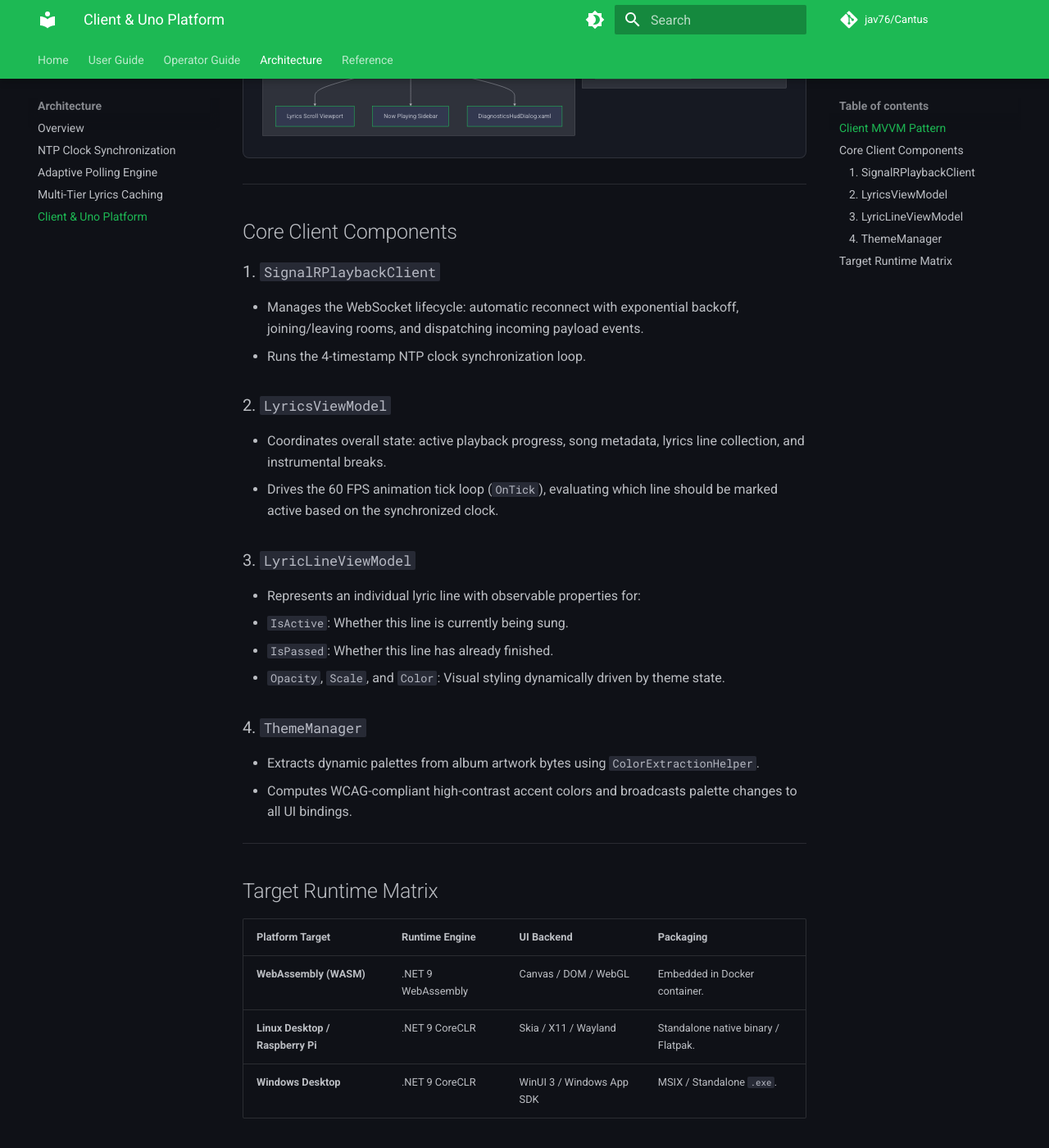
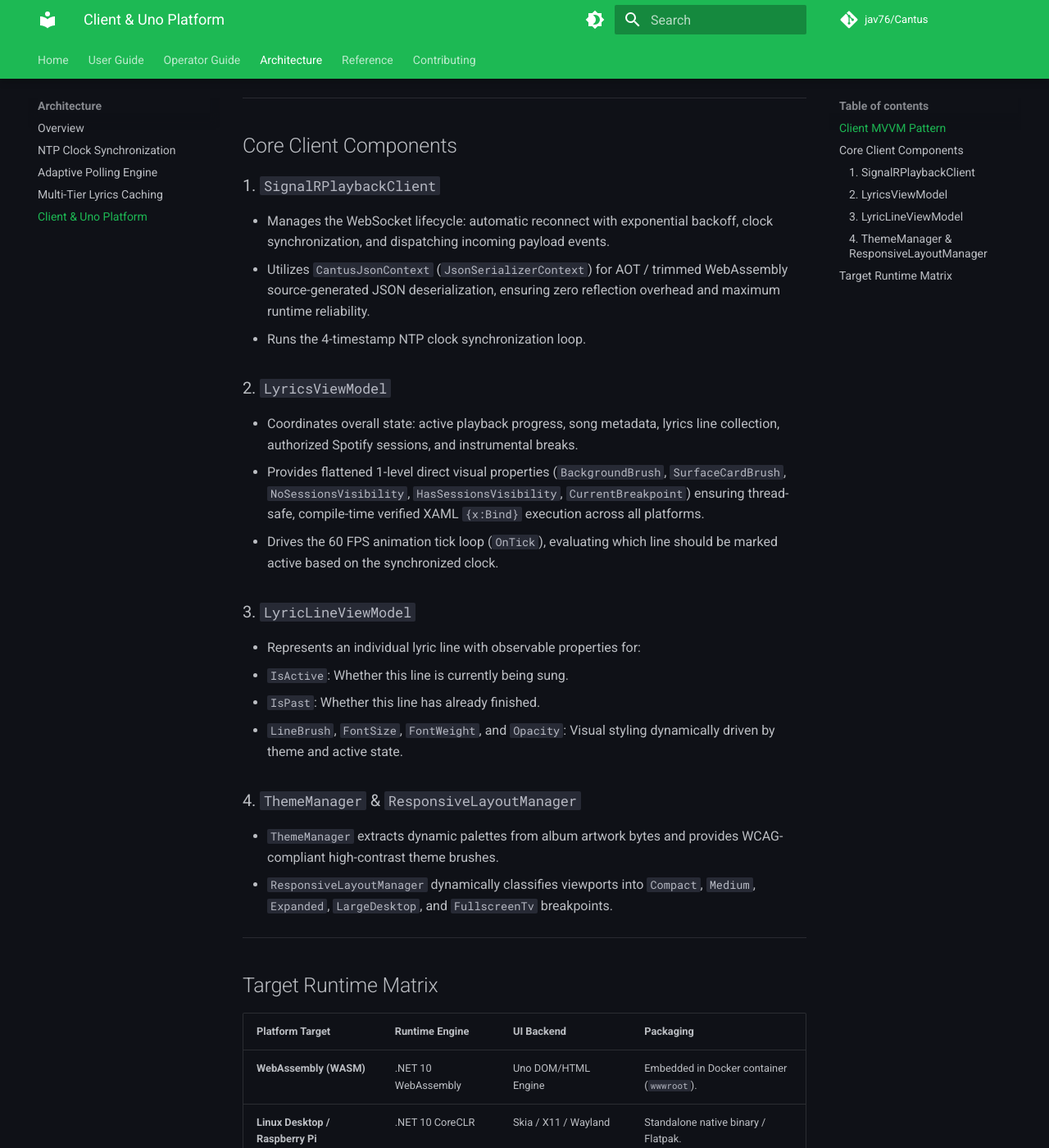
Before and after one commit to jav76/Cantus, an MkDocs documentation site: the page built from docs/architecture/client-uno.md, in a window 1280 px wide and 1400 px high, scrolled down 627 px. Shown: the whole window at 82% size. Built offline with MkDocs 1.6.1 and Material for MkDocs 9.7.7, drawn with Linux system fonts in a browser that asks for light colours; comment, search, counter and statistics services are not loaded.

````diff
--- a/docs/architecture/client-uno.md
+++ b/docs/architecture/client-uno.md
@@ -12,28 +12,34 @@ The client architecture cleanly isolates presentation logic from real-time netwo
 flowchart TD
     subgraph Network Layer
         SignalR[SignalRPlaybackClient]
+        Context[CantusJsonContext Source Generator]
+        SignalR -.-> Context
     end
 
     subgraph MVVM ViewModels
         LVM[LyricsViewModel]
         LLVM[LyricLineViewModel Collection]
         Theme[ThemeManager]
+        Layout[ResponsiveLayoutManager]
         LVM --> LLVM
         LVM --> Theme
+        LVM --> Layout
     end
 
     subgraph XAML Views
         MainView[MainPage.xaml]
-        LyricsList[Lyrics Scroll Viewport]
-        NowPlaying[Now Playing Sidebar]
-        DiagHud[DiagnosticsHudDialog.xaml]
-        MainView --> LyricsList
-        MainView --> NowPlaying
-        MainView --> DiagHud
+        Header[AdaptiveHeaderBar.xaml]
+        TrackCard[AdaptiveTrackCard.xaml]
+        LyricsStage[LyricsStageView.xaml]
+        MobileSettings[MobileSettingsView.xaml]
+        MainView --> Header
+        MainView --> TrackCard
+        MainView --> LyricsStage
+        MainView --> MobileSettings
     end
 
-    SignalR -->|PlaybackState / Lyrics / NTP| LVM
-    LVM -->|Data Binding| MainView
+    SignalR -->|PlaybackState / Lyrics / NTP / Sessions| LVM
+    LVM -->|Direct 1-Level Data Binding| MainView
 ```
 
 ---
@@ -41,22 +47,24 @@ flowchart TD
 ## Core Client Components
 
 ### 1. `SignalRPlaybackClient`
-- Manages the WebSocket lifecycle: automatic reconnect with exponential backoff, joining/leaving rooms, and dispatching incoming payload events.
+- Manages the WebSocket lifecycle: automatic reconnect with exponential backoff, clock synchronization, and dispatching incoming payload events.
+- Utilizes `CantusJsonContext` (`JsonSerializerContext`) for AOT / trimmed WebAssembly source-generated JSON deserialization, ensuring zero reflection overhead and maximum runtime reliability.
 - Runs the 4-timestamp NTP clock synchronization loop.
 
 ### 2. `LyricsViewModel`
-- Coordinates overall state: active playback progress, song metadata, lyrics line collection, and instrumental breaks.
+- Coordinates overall state: active playback progress, song metadata, lyrics line collection, authorized Spotify sessions, and instrumental breaks.
+- Provides flattened 1-level direct visual properties (`BackgroundBrush`, `SurfaceCardBrush`, `NoSessionsVisibility`, `HasSessionsVisibility`, `CurrentBreakpoint`) ensuring thread-safe, compile-time verified XAML `{x:Bind}` execution across all platforms.
 - Drives the 60 FPS animation tick loop (`OnTick`), evaluating which line should be marked active based on the synchronized clock.
 
 ### 3. `LyricLineViewModel`
 - Represents an individual lyric line with observable properties for:
   - `IsActive`: Whether this line is currently being sung.
-  - `IsPassed`: Whether this line has already finished.
-  - `Opacity`, `Scale`, and `Color`: Visual styling dynamically driven by theme state.
+  - `IsPast`: Whether this line has already finished.
+  - `LineBrush`, `FontSize`, `FontWeight`, and `Opacity`: Visual styling dynamically driven by theme and active state.
 
-### 4. `ThemeManager`
-- Extracts dynamic palettes from album artwork bytes using `ColorExtractionHelper`.
-- Computes WCAG-compliant high-contrast accent colors and broadcasts palette changes to all UI bindings.
+### 4. `ThemeManager` & `ResponsiveLayoutManager`
+- `ThemeManager` extracts dynamic palettes from album artwork bytes and provides WCAG-compliant high-contrast theme brushes.
+- `ResponsiveLayoutManager` dynamically classifies viewports into `Compact`, `Medium`, `Expanded`, `LargeDesktop`, and `FullscreenTv` breakpoints.
 
 ---
 
@@ -64,6 +72,6 @@ flowchart TD
 
 | Platform Target | Runtime Engine | UI Backend | Packaging |
 | :--- | :--- | :--- | :--- |
-| **WebAssembly (WASM)** | .NET 9 WebAssembly | Canvas / DOM / WebGL | Embedded in Docker container. |
-| **Linux Desktop / Raspberry Pi** | .NET 9 CoreCLR | Skia / X11 / Wayland | Standalone native binary / Flatpak. |
-| **Windows Desktop** | .NET 9 CoreCLR | WinUI 3 / Windows App SDK | MSIX / Standalone `.exe`. |
+| **WebAssembly (WASM)** | .NET 10 WebAssembly | Uno DOM/HTML Engine | Embedded in Docker container (`wwwroot`). |
+| **Linux Desktop / Raspberry Pi** | .NET 10 CoreCLR | Skia / X11 / Wayland | Standalone native binary / Flatpak. |
+| **Windows Desktop** | .NET 10 CoreCLR | WinUI 3 / Windows App SDK | MSIX / Standalone `.exe`. |
--- a/mkdocs.yml
+++ b/mkdocs.yml
@@ -97,3 +97,5 @@ nav:
       - SignalR PlaybackHub Protocol: reference/signalr-api.md
       - REST API Endpoints: reference/rest-api.md
       - Configuration & Environment: reference/configuration.md
+  - Contributing:
+      - CI & Branch Protection: contributing/github-branch-protection.md
````
Also changed, not shown: docs/contributing/github-branch-protection.md (added, +134 -0 lines), docs/operator-guide/troubleshooting.md (+17 -1 lines), 1 other file.
